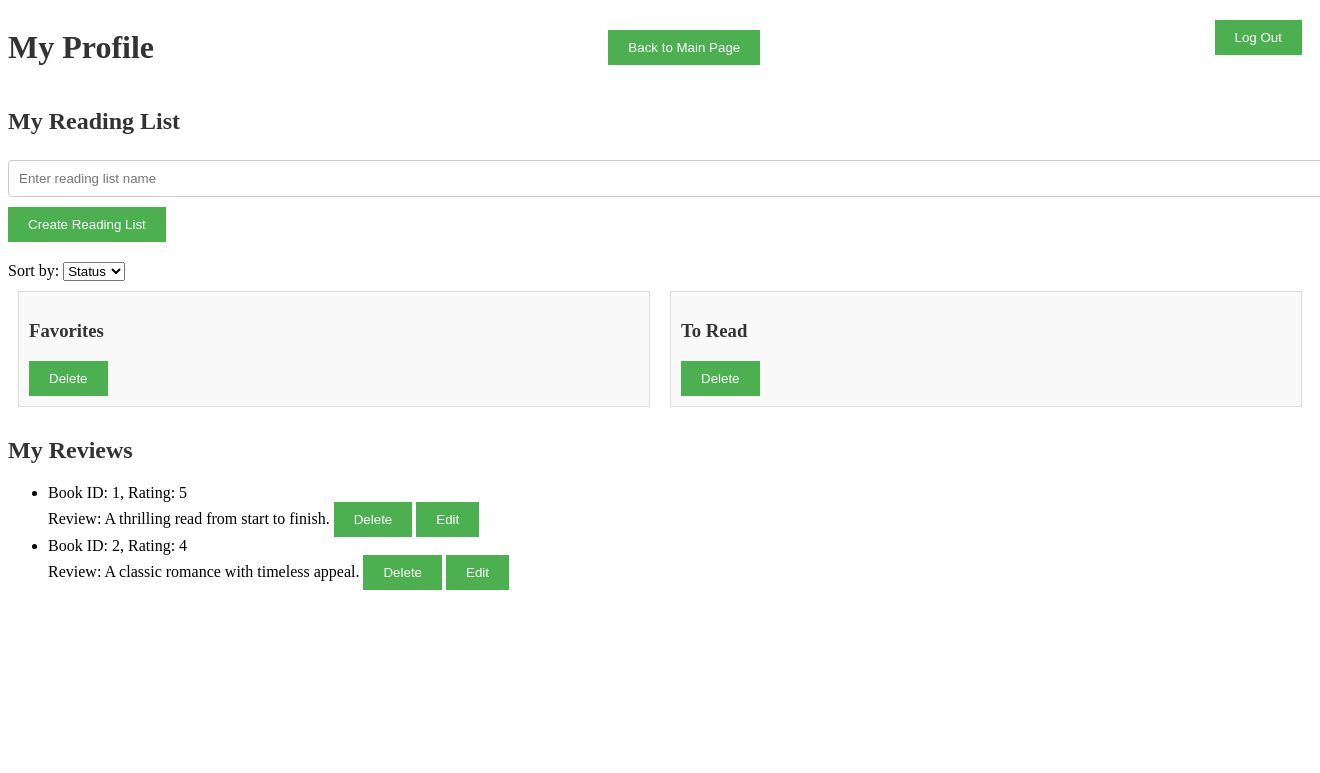
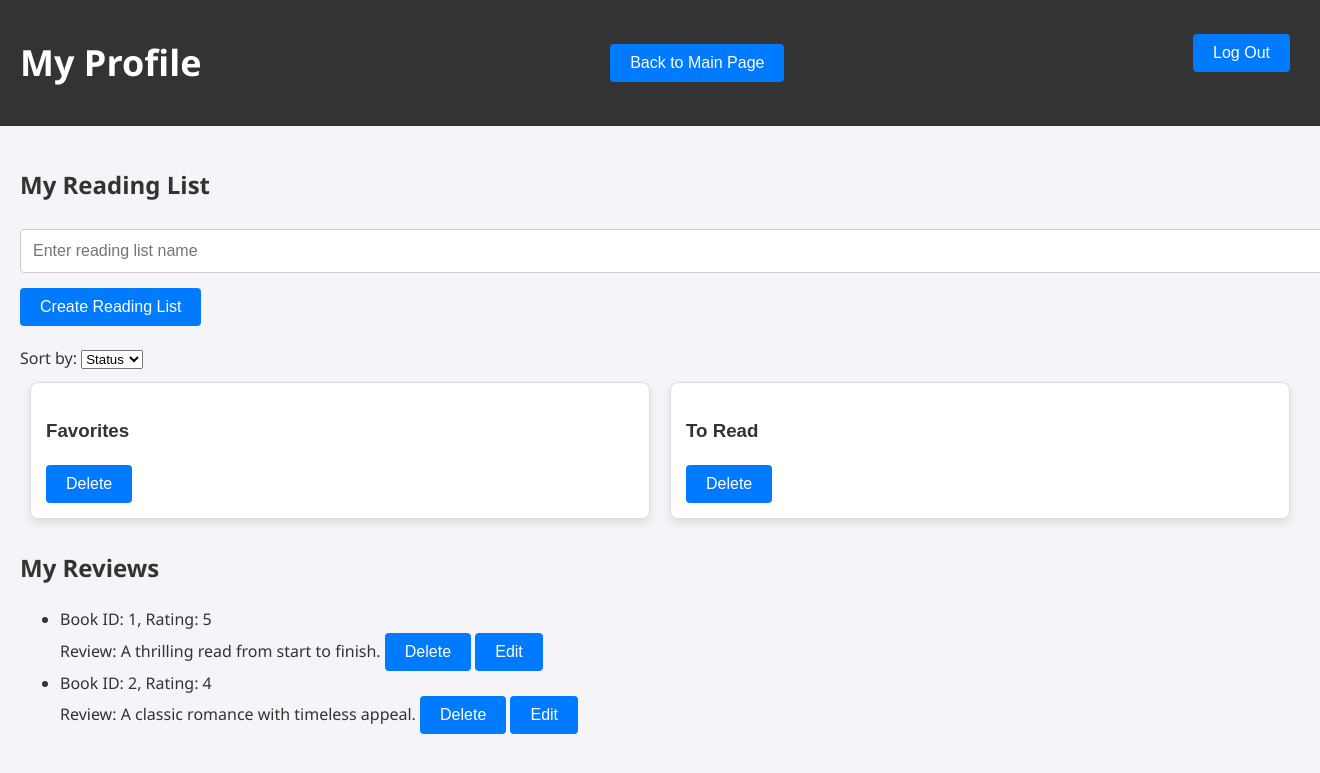
Before and after one commit to Flameis/CS340-Database-Project, a PHP site: page /user.php in a window 1320 px wide; the page is wider, and only the part inside the window is pictured. Shown: the top 773 px of that part. Run offline with PHP 8.4, Linux system fonts and the light colour scheme; a user stored in the database is signed in; data comes from the database, SQL or seed files in the repository.

Commit message:
Update styles.css

```diff
--- a/styles.css
+++ b/styles.css
@@ -1,20 +1,123 @@
-/* styles.css */
+body.login-page {
+    display: flex;
+    justify-content: center;
+    align-items: center;
+    height: 100vh;
+    background-color: #f4f4f9;
+}
+
+.login-container {
+    background-color: #ffffff;
+    border-radius: 8px;
+    box-shadow: 0 4px 8px rgba(0, 0, 0, 0.1);
+    padding: 30px;
+    width: 100%;
+    max-width: 400px;
+}
+
+.login-container h1 {
+    font-size: 32px;
+    color: #007BFF;
+    margin-bottom: 20px;
+    text-align: center;
+}
+
+.login-container p {
+    color: red;
+    font-size: 14px;
+    margin-bottom: 15px;
+}
+
+.login-container label {
+    font-size: 16px;
+    color: #333;
+    margin-bottom: 5px;
+    display: block;
+}
+
+.login-container input {
+    width: 100%;
+    padding: 12px;
+    margin: 15px 0;
+    border: 1px solid #ccc;
+    font-size: 16px;
+    box-sizing: border-box;
+}
+
+.login-container input:focus {
+    border-color: #007BFF;
+}
+
+.login-container button {
+    background-color: #007BFF;
+    color: white;
+    border: none;
+    padding: 12px 20px;
+    font-size: 16px;
+    cursor: pointer;
+    width: 100%;
+    border-radius: 4px;
+    transition: background-color 0.3s ease;
+}
+
+.login-container button:hover {
+    background-color: #0056b3;
+}
+.container,
+.sidebar,
+.main-content,
+.book-list,
+.book-item,
+.search-bar,
+.book-details {
+
+}
+
+body {
+    font-family: 'Segoe UI', Tahoma, Geneva, Verdana, sans-serif;
+    font-size: 16px;
+    line-height: 1.6;
+    color: #333;
+    margin: 0;
+    padding: 0;
+    background-color: #f4f4f9;
+}
+
 table {
     width: 100%;
     border-collapse: collapse;
+    font-family: 'Roboto', sans-serif;
 }
+
 th, td {
-    padding: 8px 12px;
+    padding: 12px 18px;
     border: 1px solid #ddd;
+    font-size: 14px;
+    text-align: left;
 }
+
 th {
-    background-color: #f4f4f4;
+    background-color: #007BFF;
+    color: white;
+    font-weight: 600;
+}
+
+tr:nth-child(even) {
+    background-color: #f9f9f9;
+}
+
+tr:hover {
+    background-color: #f1f1f1;
 }
 
 .header {
     display: flex;
     justify-content: space-between;
     align-items: center;
+    padding: 10px 20px;
+    background-color: #333;
+    color: white;
+    font-size: 18px;
 }
 
 .logout-button {
@@ -27,36 +130,46 @@ th {
 
 .book-item {
     border: 1px solid #ddd;
-    padding: 10px;
-    margin-bottom: 10px;
-    background-color: #fff;
+    padding: 15px;
+    margin-bottom: 15px;
+    background-color: #ffffff;
+    border-radius: 8px;
+    box-shadow: 0 4px 8px rgba(0, 0, 0, 0.1);
+}
+
+.book-item:hover {
+    transform: translateY(-5px);
+    box-shadow: 0 8px 12px rgba(0, 0, 0, 0.1);
 }
 
 .book-details {
     margin-top: 20px;
     border: 1px solid #ddd;
-    padding: 10px;
+    padding: 15px;
     background-color: #f9f9f9;
     position: sticky;
     top: 20px;
+    border-radius: 8px;
+    box-shadow: 0 4px 8px rgba(0, 0, 0, 0.1);
 }
 
 .book-details h2 {
     margin-bottom: 10px;
-    position: sticky;
-    top: 0;
-    background-color: #f9f9f9;
-    z-index: 1;
+    font-family: 'Segoe UI', Tahoma, Geneva, Verdana, sans-serif;
+    font-size: 22px;
+    color: #333;
 }
 
 .book-details p {
     margin: 5px 0;
+    font-size: 16px;
 }
 
 .container {
     display: flex;
     flex-wrap: wrap;
     justify-content: space-between;
+    padding: 20px;
 }
 
 .sidebar {
@@ -70,24 +183,19 @@ th {
     min-width: 600px;
 }
 
-.book-item button {
-    margin-top: 10px;
-}
-
-h1, h2, h3 {
-    color: #333;
-}
-
-button {
-    background-color: #4CAF50;
+.book-item button, button {
+    background-color: #007BFF;
     color: white;
     border: none;
     padding: 10px 20px;
     cursor: pointer;
+    border-radius: 4px;
+    font-size: 16px;
+    transition: background-color 0.3s ease;
 }
 
-button:hover {
-    background-color: #45a049;
+button:hover, .book-item button:hover {
+    background-color: #0056b3;
 }
 
 form {
@@ -96,27 +204,37 @@ form {
 
 input, textarea {
     width: 100%;
-    padding: 10px;
-    margin: 5px 0 10px 0;
+    padding: 12px;
+    margin: 5px 0 15px 0;
     border: 1px solid #ccc;
     border-radius: 4px;
+    font-size: 16px;
+    font-family: 'Arial', sans-serif;
 }
 
-.search-bar {
+input:focus, textarea:focus {
+    outline: none;
+    border-color: #007BFF;
+}
+
+.search-bar, .filter-form {
     margin-bottom: 20px;
 }
 
-.filter-form {
-    margin-bottom: 20px;
+.search-bar input {
+    padding-left: 15px;
 }
 
 .reading-list-box {
     border: 1px solid #ddd;
-    padding: 10px;
+    padding: 15px;
     margin-bottom: 20px;
-    background-color: #f9f9f9;
+    background-color: #ffffff;
     flex: 1;
     margin: 10px;
+    border-radius: 8px;
+    box-shadow: 0 4px 8px rgba(0, 0, 0, 0.1);
+    font-family: 'Arial', sans-serif;
 }
 
 #reading-lists {
@@ -133,8 +251,10 @@ input, textarea {
     background-color: white;
     border: 1px solid #ddd;
     padding: 20px;
-    box-shadow: 0 0 10px rgba(0, 0, 0, 0.1);
+    box-shadow: 0 0 15px rgba(0, 0, 0, 0.1);
     z-index: 1000;
+    border-radius: 8px;
+    font-family: 'Georgia', serif;
 }
 
 .popup-content {
@@ -143,17 +263,19 @@ input, textarea {
 }
 
 .popup-content h3 {
-    margin-bottom: 10px;
+    margin-bottom: 15px;
+    font-size: 20px;
 }
 
 .popup-content label {
     margin-top: 10px;
+    font-size: 16px;
 }
 
 .popup-content select {
-    margin-bottom: 10px;
+    margin-bottom: 15px;
 }
 
 .popup-content button {
-    margin-top: 10px;
+    margin-top: 15px;
 }
```
